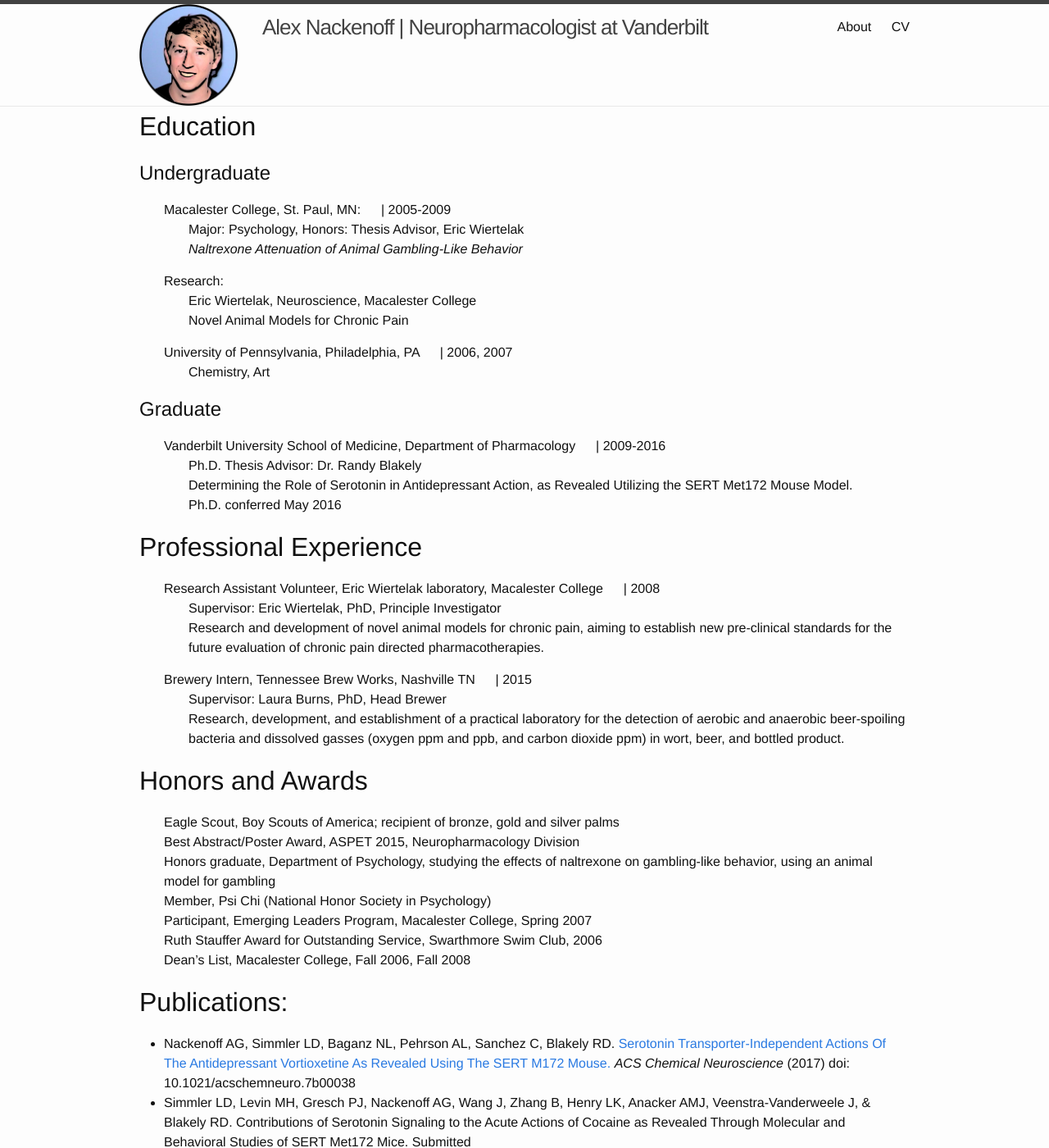
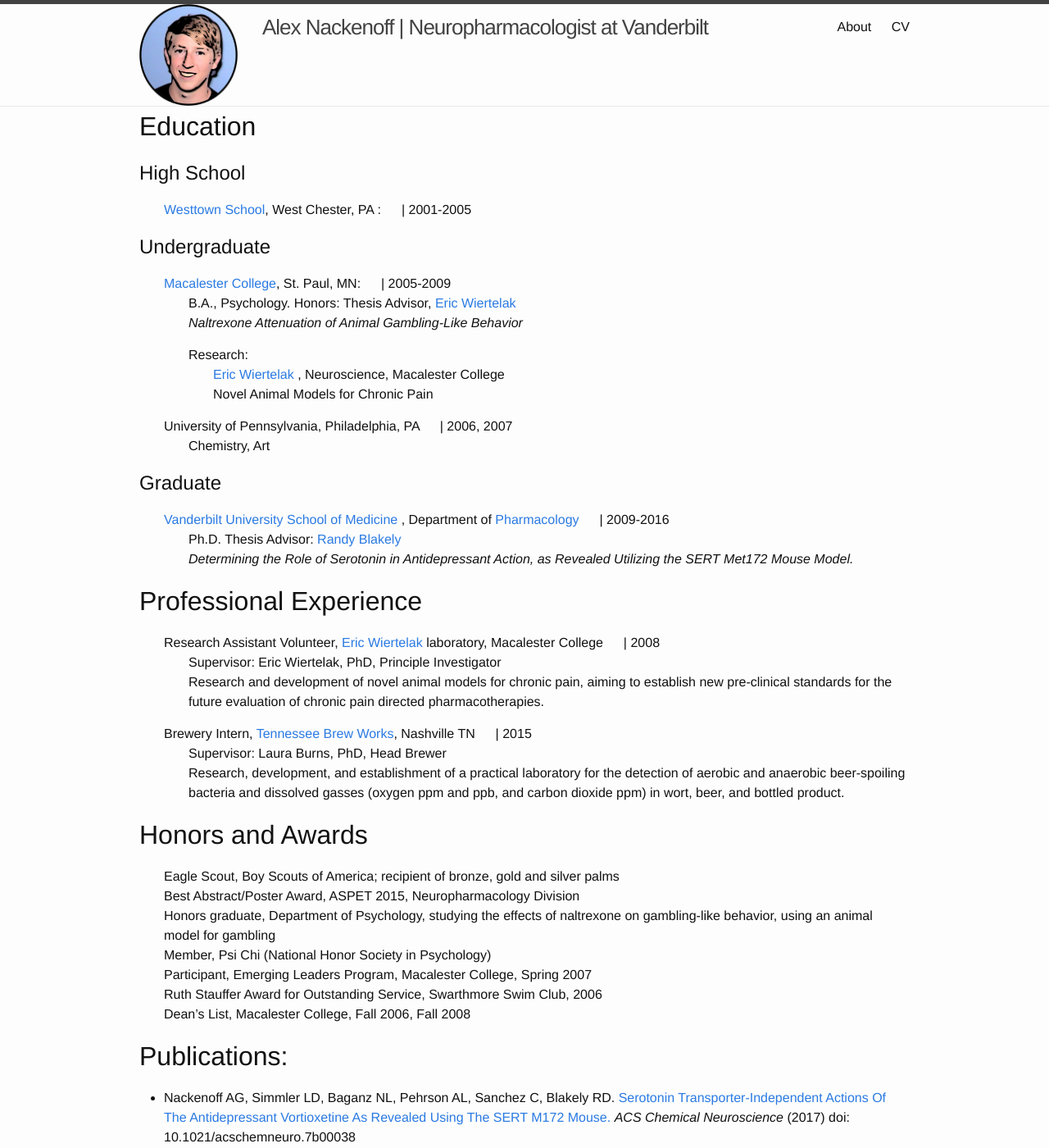
Before and after one commit to alex-nackenoff/alex-nackenoff.github.io, a Jekyll site: the page built from cv.md, in a window 1280 px wide and 1400 px high. Shown: the whole window at 82% size. Built offline with Jekyll 4.4.1, drawn with Linux system fonts in a browser that asks for light colours; some of the changed text lies outside the part shown.

Commit message:
fix cv and foot

```diff
--- a/_config.yml
+++ b/_config.yml
@@ -9,6 +9,7 @@
 title: Alex Nackenoff | Neuropharmacologist at Vanderbilt
 email: anackenoff@gmail.com
 public-key: Public Key
+email3: alex@alexnackenoff.com
 email2: alex.nackenoff@vanderbilt.edu
 description: This is my website for topics spanning from Neuroscience and Medicine to my hobbies
     and interests in technology, homebrewing, music, politics, and culture
--- a/_includes/footer.html
+++ b/_includes/footer.html
@@ -7,7 +7,8 @@
     <div class="footer-col-wrapper">
       <div class="footer-col footer-col-1">
         <ul class="contact-list">
-          <li>{{ site.title }}</li>
+
+          <li><a href="mailto:{{ site.email3 }}">{{ site.email3 }}</a></li>
           <li><a href="mailto:{{ site.email }}">{{ site.email }}</a> | <a title=" {{ site.fingerprint }}" href="/2017/05/10/public_key.html">Public Key</a> </li>
           <li><a href="mailto:{{ site.email2 }}">{{ site.email2 }}</a></li>
         </ul>
--- a/_layouts/cv.html
+++ b/_layouts/cv.html
@@ -17,19 +17,26 @@
       <h1>
         Education
       </h1>
-
+      <h2>
+        High School
+      </h2>
+        <ul style="list-style: none;">
+          <li><a href="http://www.westtown.edu/">Westtown School</a>, West Chester, PA : &emsp;  | 2001-2005</li>
+        </ul>
       <h2>Undergraduate</h2>
       <ul style="list-style: none;">
-        <li>Macalester College, St. Paul, MN: &emsp;  | 2005-2009</li>
+        <li><a href="http://www.macalester.edu">Macalester College</a>, St. Paul, MN: &emsp;  | 2005-2009</li>
         <ul style="list-style: none;">
-          <li>Major: Psychology, Honors: Thesis Advisor, Eric Wiertelak </li>
+          <li>B.A., Psychology. Honors: Thesis Advisor, <a href="https://www.macalester.edu/academics/psychology/facultystaff/ericwiertelak/">Eric Wiertelak </a></li>
 		      <li><i>Naltrexone Attenuation of Animal Gambling-Like Behavior</i><li>
         </ul>
+        <ul style="list-style: none;">
 		    <li>Research:</li>
         <ul style="list-style: none;">
-			       <li>Eric Wiertelak, Neuroscience, Macalester College</li>
+			       <li><a href="https://www.macalester.edu/academics/psychology/facultystaff/ericwiertelak/">Eric Wiertelak </a>, Neuroscience, Macalester College</li>
 			          <li>Novel Animal Models for Chronic Pain</li>
           </ul>
+        </ul>
 	      <li>University of Pennsylvania, Philadelphia, PA			&emsp;  |  2006, 2007</li>
         <ul style="list-style: none;">
 		        <li>Chemistry, Art</li>
@@ -41,24 +48,24 @@
 Graduate
 </h2>
 <ul style="list-style: none;">
-	<li>Vanderbilt University School of Medicine, Department of Pharmacology		&emsp; |    2009-2016 </li>
+	<li><a href="https://medschool.vanderbilt.edu/igp/"> Vanderbilt University School of Medicine </a>, Department of <a href="https://medschool.vanderbilt.edu/pharmacology/"> Pharmacology</a>		&emsp; |    2009-2016 </li>
     <ul style="list-style: none;">
-    <li>Ph.D. Thesis Advisor: Dr. Randy Blakely</li>
-    <li>Determining the Role of Serotonin in Antidepressant Action, as Revealed Utilizing the SERT Met172 Mouse Model.  </li>
-    <li>Ph.D. conferred May 2016</li>
+    <li>Ph.D. Thesis Advisor: <a href="http://blakelylab.org">Randy Blakely</a></li>
+    <li><i>Determining the Role of Serotonin in Antidepressant Action, as Revealed Utilizing the SERT Met172 Mouse Model.</i>  </li>
+
   </ul>
 </ul>
 
 
 <h1>Professional Experience</h1>
 <ul style="list-style: none;">
-  <li>Research Assistant Volunteer, Eric Wiertelak laboratory, Macalester College			&emsp; |   2008</li>
+  <li>Research Assistant Volunteer, <a href="https://www.macalester.edu/academics/psychology/facultystaff/ericwiertelak/">Eric Wiertelak </a> laboratory, Macalester College			&emsp; |   2008</li>
     <ul style="list-style: none;">
 	      <li>Supervisor: Eric Wiertelak, PhD, Principle Investigator</li>
 
         <li>Research and development of novel animal models for chronic pain, aiming to establish new pre-clinical standards for the future evaluation of chronic pain directed pharmacotherapies.</li>
       </ul>
-	<li>Brewery Intern, Tennessee Brew Works, Nashville TN					&emsp; |	    2015</li>
+	<li>Brewery Intern, <a href="http://www.tnbrew.com/">Tennessee Brew Works</a>, Nashville TN					&emsp; |	    2015</li>
     <ul style="list-style: none;">
 	      <li>Supervisor: Laura Burns, PhD, Head Brewer </li>
         <li>Research, development, and establishment of a practical laboratory for the detection of aerobic and anaerobic beer-spoiling bacteria and dissolved gasses (oxygen ppm and ppb, and carbon dioxide ppm) in wort, beer, and bottled product.</li>
```
